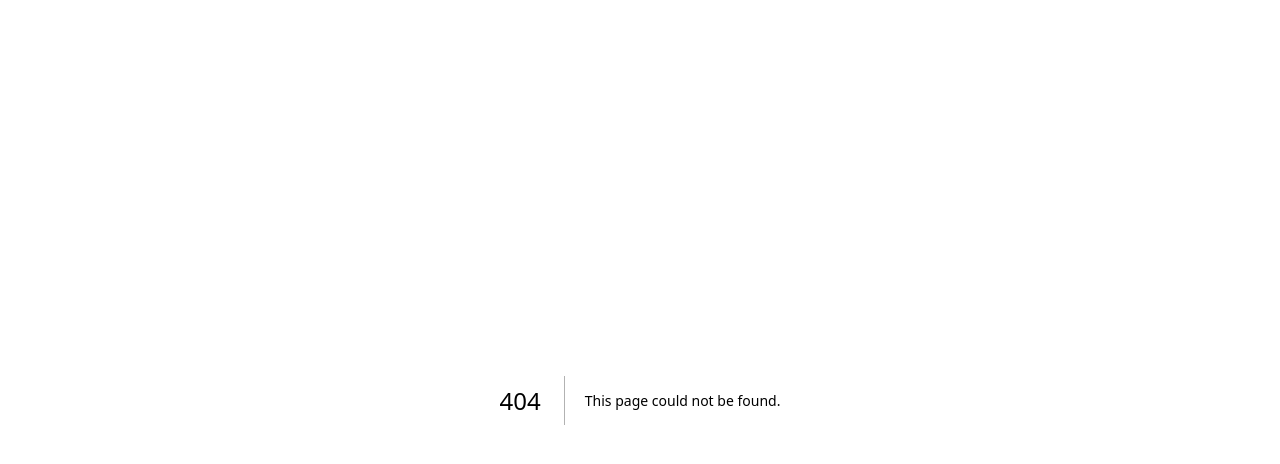
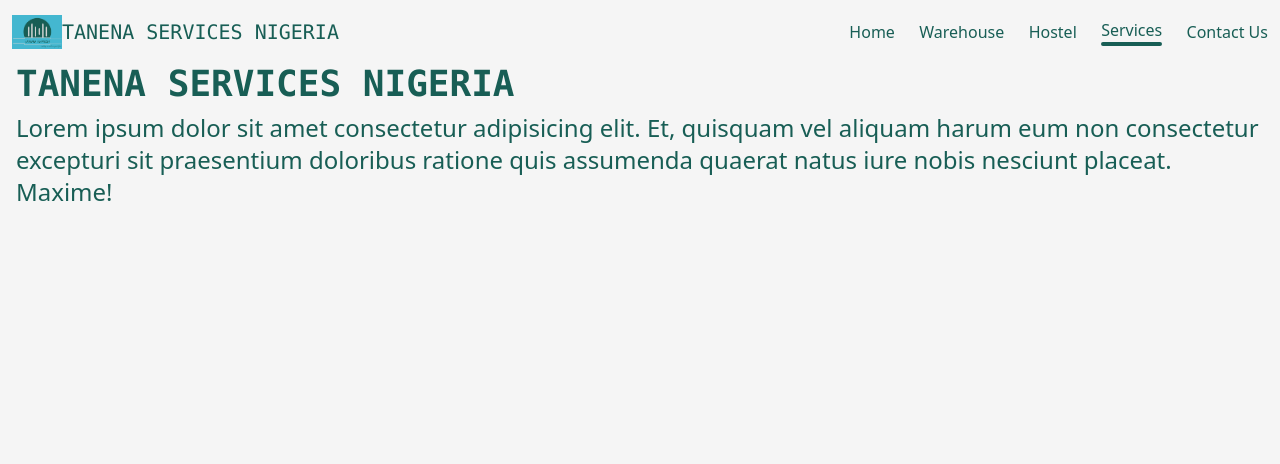
Before and after one commit to Proton-Technologies/tanena-services, a Next.js app: page /services in a window 1280 px wide. Before the commit this address had no page. Shown: the top 464 px of the page. Built offline with nearby package versions, Linux system fonts and the light colour scheme.

Commit message:
starting new page (Services)

```diff
--- a/components/Navbar/index.tsx
+++ b/components/Navbar/index.tsx
@@ -2,7 +2,7 @@ import Image from "next/image";
 import { useState } from "react"
 import { MdMenu } from "react-icons/md";
 import styles from "./navbar.module.css"
-import { useRouter } from "next/router";
+import { useRouter } from "next/router";5
 
 type Link = 'home'|'warehouse'|'hostel'|'services'|'contact'
 export const Navbar: React.FC<{ currentPage: Link }> = ({ currentPage }) => {
--- a/pages/index.tsx
+++ b/pages/index.tsx
@@ -125,7 +125,7 @@ const Home: NextPage = () => {
       <section className='flex justify-between w-full'>
         <img className='w-2/5' src="/images/delivery-illustration.svg" alt='fast delivery'/>
         <div>
-          <h2>FAST DELIVERY ASSURED</h2>
+        <h2>FAST DELIVERY ASSURED</h2>
           <p>
             Lorem ipsum dolor sit amet consectetur adipisicing elit. Et, quisquam vel
             aliquam harum eum non consectetur excepturi sit praesentium doloribus
--- /dev/null
+++ b/pages/services.tsx
@@ -0,0 +1,48 @@
+import type { NextPage } from 'next'
+import Head from 'next/head'
+import Image from 'next/image'
+import styles from '../styles/Home.module.css'
+import { Input } from '../components/Input'
+import { BackButton } from '../components/BackButton'
+import { FrequentlyAskedQuestion } from '../components/FAQ'
+import { Button } from '../components/Button';
+import { MdArrowForward } from 'react-icons/md';
+import { Navbar } from '../components/Navbar'
+import { SectionTitle } from '../components/SectionTitle'
+import { Modal } from '../components/Modal'
+import { Footer } from '../components/Footer'
+
+
+const Services: NextPage = () => {
+    return (
+      <>
+
+            <main>
+                <Head>
+                    <title>Create Next App</title>
+                    <meta name="description" content="Generated by create next app" />
+                    <link rel="icon" href="/favicon.ico" />
+                </Head>
+                <Navbar currentPage='services' />
+
+                <section className="h-[100vh] md:h-full flex bg-background items-center flex-col-reverse justify-center md:flex-row relative px-2 md:px-4">
+        <div className='flex items-start flex-col gap-2 z-10'>
+          <h1 className='font-mono text-lg font-semibold md:text-4xl'>TANENA SERVICES NIGERIA</h1>
+          <p className='text-md md:text-2xl'>
+            Lorem ipsum dolor sit amet consectetur adipisicing elit. Et, quisquam vel
+            aliquam harum eum non consectetur excepturi sit praesentium doloribus
+            ratione quis assumenda quaerat natus iure nobis nesciunt placeat. Maxime!
+          </p>
+
+
+        </div>
+
+      </section>
+
+            </main>
+
+        </>
+            )
+}
+
+            export default Services
```
